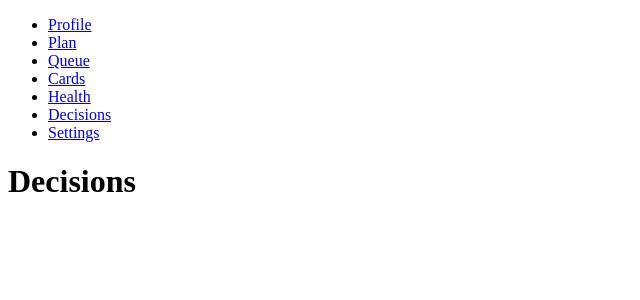
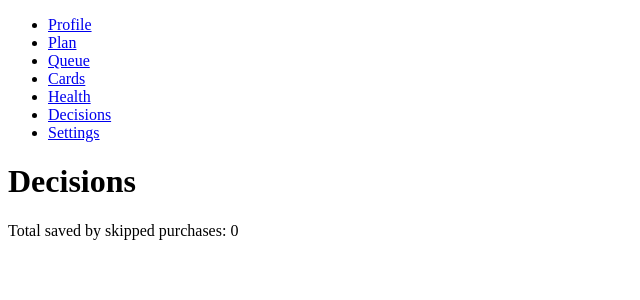
Before and after one commit to umutsatir/stoafi, a Next.js app in the folder apps/web/: page /decisions in a window 1280 px wide. Shown: the top 300 px of the page, without its empty margins (0-640 px from the left). Built offline with nearby package versions, Linux system fonts and the light colour scheme.

Commit message:
feat(web): add decision log screen [T7.11]

```diff
--- a/apps/web/src/app/decisions/page.tsx
+++ b/apps/web/src/app/decisions/page.tsx
@@ -1,7 +1,15 @@
+"use client";
+
+import { DecisionLog } from "@/components/decision-log";
+import { useAppStore } from "@/store";
+
 export default function DecisionsPage() {
+  const decisions = useAppStore((s) => s.decisions);
+
   return (
     <main>
       <h1>Decisions</h1>
+      <DecisionLog decisions={decisions} />
     </main>
   );
 }
--- /dev/null
+++ b/apps/web/src/components/decision-log.tsx
@@ -0,0 +1,20 @@
+import { savingsSummary, type Decision } from "@stoafi/core";
+
+export function DecisionLog({ decisions }: { decisions: Decision[] }) {
+  const summary = savingsSummary(decisions);
+
+  return (
+    <div>
+      <p data-testid="total-saved">Total saved by skipped purchases: {summary.totalSaved}</p>
+      <ul>
+        {decisions.map((d) => (
+          <li key={d.id} data-testid={`decision-${d.id}`}>
+            <span>{d.queueItemRef}</span>
+            <span data-testid={`outcome-${d.id}`}>{d.outcome}</span>
+            <span>{d.amount}</span>
+          </li>
+        ))}
+      </ul>
+    </div>
+  );
+}
```
Also changed, not shown: 2 other files (tests, documents, lock files or other folders).
